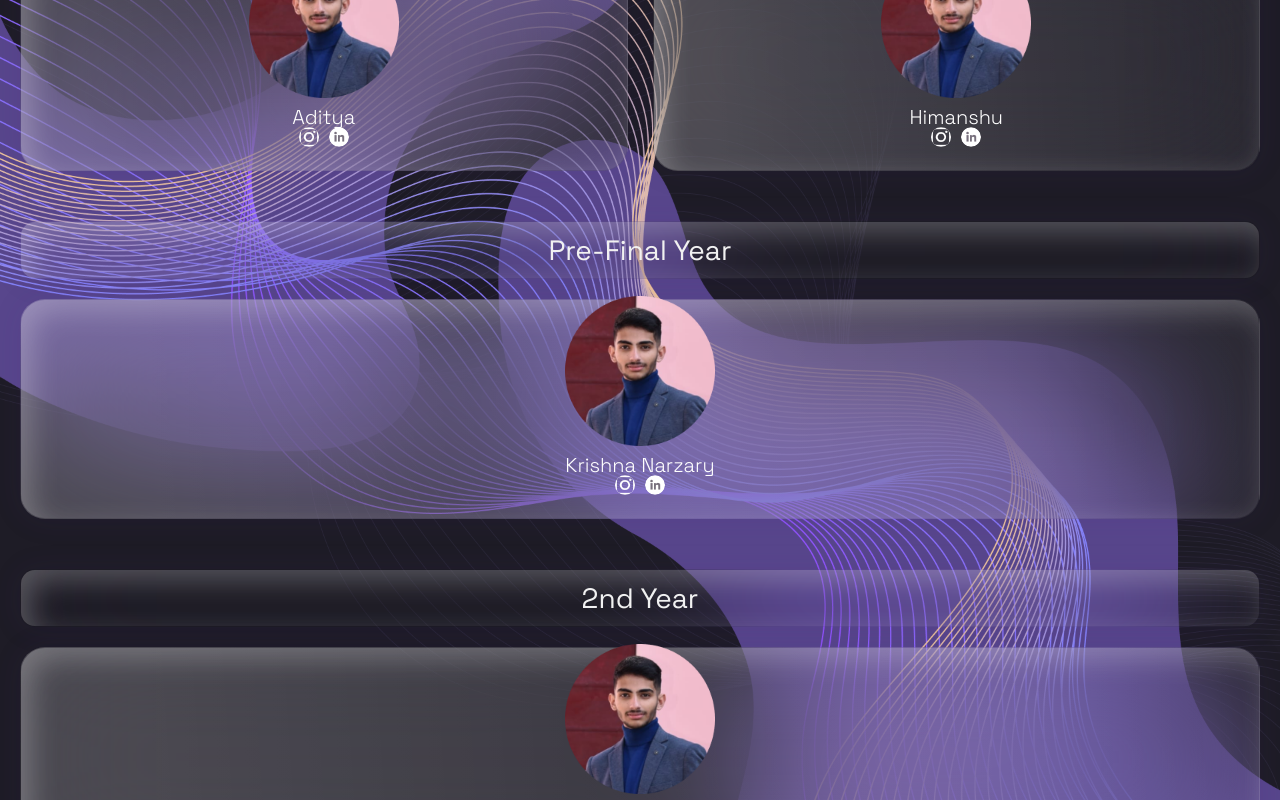
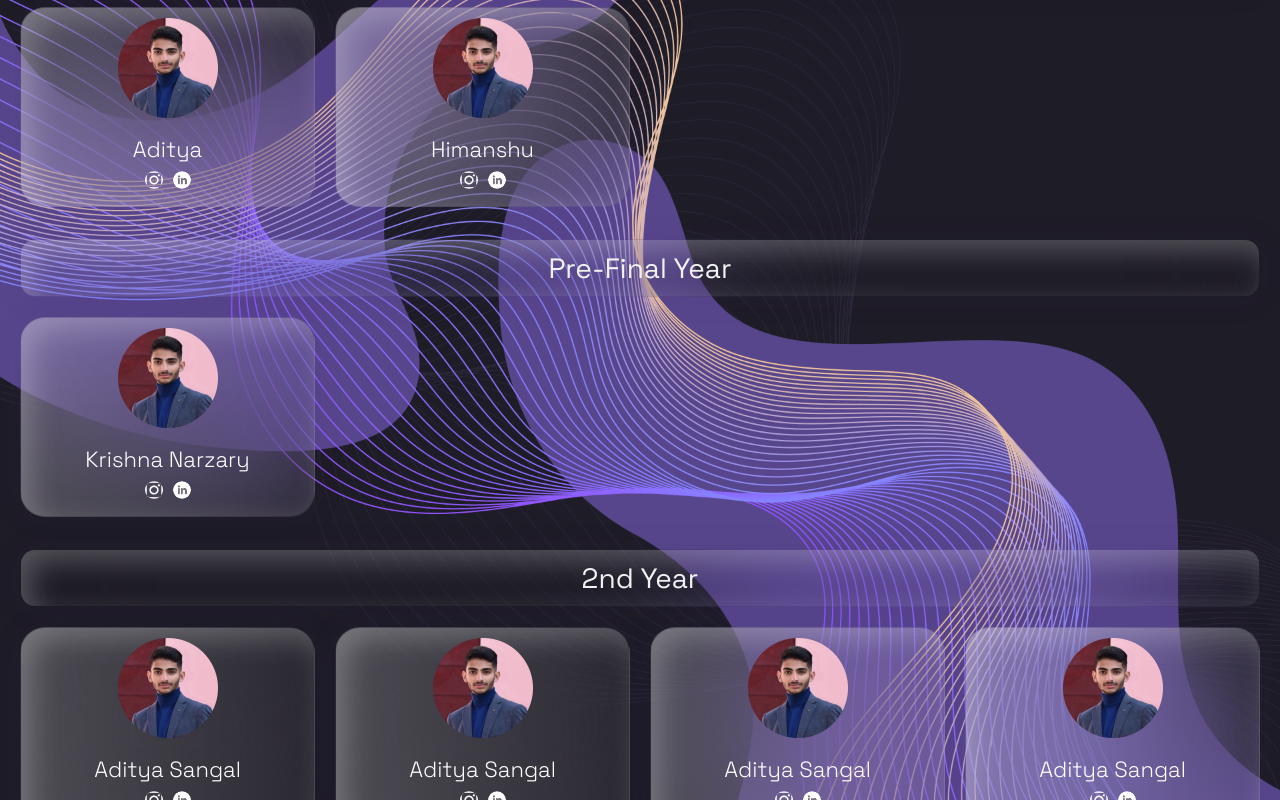
Before and after one commit to LovishShrail/matocm-website, a React (Create React App) app: page /team in a window 1280 px wide. Shown: the part 220-1020 px from the top of the page. Built offline with nearby package versions, Linux system fonts and the light colour scheme.

Commit message:
HomePage+css

```diff
--- a/src/data/projectData.js
+++ b/src/data/projectData.js
@@ -5,6 +5,30 @@ const projectData = [
   {
     title: "Previous Club Projects",
     projects: [
+      {
+        name: 'Project Alpha',
+        image: image1,
+        links: { instagram: "#", linkedin: "#" },
+        description: "Description aboeDescription about Project BeDescription about Project BeDescription about Project BeDescription about Project BeDescription about Project BeDescription about Project BeDescription about Project BeDescription about Project Betut Project Alpha."
+      },
+      {
+        name: 'Project Alpha',
+        image: image1,
+        links: { instagram: "#", linkedin: "#" },
+        description: "Description aboeDescription about Project BeDescription about Project BeDescription about Project BeDescription about Project BeDescription about Project BeDescription about Project BeDescription about Project BeDescription about Project Betut Project Alpha."
+      },
+      {
+        name: 'Project Alpha',
+        image: image1,
+        links: { instagram: "#", linkedin: "#" },
+        description: "Description aboeDescription about Project BeDescription about Project BeDescription about Project BeDescription about Project BeDescription about Project BeDescription about Project BeDescription about Project BeDescription about Project Betut Project Alpha."
+      },
+      {
+        name: 'Project Alpha',
+        image: image1,
+        links: { instagram: "#", linkedin: "#" },
+        description: "Description aboeDescription about Project BeDescription about Project BeDescription about Project BeDescription about Project BeDescription about Project BeDescription about Project BeDescription about Project BeDescription about Project Betut Project Alpha."
+      },
       {
         name: 'Project Alpha',
         image: image1,
--- a/src/pages/Team.js
+++ b/src/pages/Team.js
@@ -36,6 +36,78 @@ const teamData = [
   {
     title: "2nd Year",
     members: [
+      {
+        name: "Aditya Sangal",
+        image: member1,
+        links: {
+          instagram: "https://www.linkedin.com/in/prince-khandelwal-06147a1b1",
+          linkedin: "#",
+        },
+      },
+      {
+        name: "Aditya Sangal",
+        image: member1,
+        links: {
+          instagram: "https://www.linkedin.com/in/prince-khandelwal-06147a1b1",
+          linkedin: "#",
+        },
+      },
+      {
+        name: "Aditya Sangal",
+        image: member1,
+        links: {
+          instagram: "https://www.linkedin.com/in/prince-khandelwal-06147a1b1",
+          linkedin: "#",
+        },
+      },
+      {
+        name: "Aditya Sangal",
+        image: member1,
+        links: {
+          instagram: "https://www.linkedin.com/in/prince-khandelwal-06147a1b1",
+          linkedin: "#",
+        },
+      },
+      {
+        name: "Aditya Sangal",
+        image: member1,
+        links: {
+          instagram: "https://www.linkedin.com/in/prince-khandelwal-06147a1b1",
+          linkedin: "#",
+        },
+      },
+      {
+        name: "Aditya Sangal",
+        image: member1,
+        links: {
+          instagram: "https://www.linkedin.com/in/prince-khandelwal-06147a1b1",
+          linkedin: "#",
+        },
+      },
+      {
+        name: "Aditya Sangal",
+        image: member1,
+        links: {
+          instagram: "https://www.linkedin.com/in/prince-khandelwal-06147a1b1",
+          linkedin: "#",
+        },
+      },
+      {
+        name: "Aditya Sangal",
+        image: member1,
+        links: {
+          instagram: "https://www.linkedin.com/in/prince-khandelwal-06147a1b1",
+          linkedin: "#",
+        },
+      },
+      {
+        name: "Aditya Sangal",
+        image: member1,
+        links: {
+          instagram: "https://www.linkedin.com/in/prince-khandelwal-06147a1b1",
+          linkedin: "#",
+        },
+      },
       {
         name: "Aditya Sangal",
         image: member1,
--- a/src/styles/Projects.css
+++ b/src/styles/Projects.css
@@ -8,6 +8,7 @@
 }
 
 .project-section {
+
   background-image: url('../assets/Background\ 2.png');
   background-size: cover;
   background-position: center;
@@ -84,6 +85,7 @@
 /* Project Category Styles */
 .project-category {
   margin-bottom: 50px;
+  /* padding-top: 3.5rem */
 }
 
 .project-category h2 {
@@ -228,11 +230,16 @@
 }
 
 /* RESPONSIVE DESIGN */
-@media (max-width: 1200px) {
+@media (min-width: 768px) {
+
+  .project-section {
+    padding-top: 4.5rem;
+  }
   .project-grid {
-    grid-template-columns: repeat(auto-fit, minmax(150px, 1fr));
+    display: grid;
+    grid-template-columns: repeat(3, 1fr); /* Maximum of 3 columns */
     gap: 20px;
-  }
+}
   .project-card {
     height: 200px;
     padding: 10px;
@@ -256,6 +263,10 @@
 }
 
 @media (max-width: 768px) {
+
+  .project-section {
+    padding-top: 4rem;
+  }
   .project-header {
     flex-direction: column;
     gap: 15px;
@@ -297,6 +308,10 @@
 }
 
 @media (max-width: 480px) {
+
+  .project-section{
+    padding-top: 4rem;
+  }
   .project-category h2 {
     font-size: 20px;
   }
--- a/src/styles/Team.css
+++ b/src/styles/Team.css
@@ -22,6 +22,7 @@
 
 /* Team Header Styles */
 .team-header {
+  padding-top: 3.5rem;
   display: flex;
   justify-content: space-between;
   align-items: center;
@@ -55,6 +56,7 @@
   display: flex;
   gap: 10px;
   align-items: center;
+
 }
 
 .filter-dropdown {
@@ -86,6 +88,7 @@
 /* Team Category Styles */
 .team-category {
   margin-bottom: 50px;
+  margin-bottom: 2rem;
 }
 
 .team-category h2 {
@@ -131,7 +134,7 @@
   }
 
 .team-card:hover {
-  transform: scale(1.05);
+  transform: scale(1.01);
   box-shadow: 0px 4px 30px rgba(255, 255, 255, 0.4), inset 0px 0px 15px rgba(255, 255, 255, 0.4);
 }
 
@@ -140,7 +143,58 @@
   height: auto; /* Maintain aspect ratio */
   border-radius: 10px; /* Slightly rounded edges */
   margin-bottom: 3px;
-}.team-card {
+}
+
+/* .team-card {
+  display: flex;
+  justify-content: space-between;
+  align-items: center;
+  height: 220px;
+  width: 80%;
+  padding: 15px;
+  border-radius: 25px;
+  text-align: center;
+  transition: transform 0.3s ease, opacity 0.3s ease;
+  background: linear-gradient(
+    86.16deg,
+    rgba(255, 255, 255, 0.2) 11.14%,
+    rgba(255, 255, 255, 0.035) 113.29%
+  );
+  border: 1px solid;
+  border-image-source: linear-gradient(
+    155.31deg,
+    rgba(255, 255, 255, 0.115) 12.33%,
+    rgba(255, 255, 255, 0) 34.31%,
+    rgba(255, 255, 255, 0) 52.66%,
+    rgba(255, 255, 255, 0.1242) 74.67%
+  );
+  backdrop-filter: blur(70px);
+  box-shadow: 0px 1.2px 29.92px 0px #452A7C1A, 10px 10px 29px 0px #FFFFFF40 inset;
+} */
+
+.team-card img {
+  width: 150px;
+  height: auto;
+  border-radius: 10px;
+  margin-bottom: 3px;
+  order: 2; /* Position the image on the right side */
+}
+
+.team-card h3 {
+  margin: 3px 0;
+  font-size: 20px;
+  color: #fff;
+  font-weight: 300;
+  order: 1; /* Ensure the text is on the left side */
+}
+
+.team-card p {
+  font-size: 16px;
+  color: rgba(255, 255, 255, 0.7);
+  margin-bottom: 10px;
+  order: 1; /* Ensure the text is on the left side */
+}
+/* .team-card {
   display: flex;
   justify-content: space-between;
   align-items: center;
@@ -165,55 +219,7 @@
   );
   backdrop-filter: blur(70px);
   box-shadow: 0px 1.2px 29.92px 0px #452A7C1A, 10px 10px 29px 0px #FFFFFF40 inset;
-}
-
-.team-card img {
-  width: 150px;
-  height: auto;
-  border-radius: 10px;
-  margin-bottom: 3px;
-  order: 2; /* Position the image on the right side */
-}
-
-.team-card h3 {
-  margin: 3px 0;
-  font-size: 20px;
-  color: #fff;
-  font-weight: 300;
-  order: 1; /* Ensure the text is on the left side */
-}
-
-.team-card p {
-  font-size: 16px;
-  color: rgba(255, 255, 255, 0.7);
-  margin-bottom: 10px;
-  order: 1; /* Ensure the text is on the left side */
-}.team-card {
-  display: flex;
-  justify-content: space-between;
-  align-items: center;
-  height: 220px;
-  width: 100%;
-  padding: 15px;
-  border-radius: 25px;
-  text-align: center;
-  transition: transform 0.3s ease, opacity 0.3s ease;
-  background: linear-gradient(
-    86.16deg,
-    rgba(255, 255, 255, 0.2) 11.14%,
-    rgba(255, 255, 255, 0.035) 113.29%
-  );
-  border: 1px solid;
-  border-image-source: linear-gradient(
-    155.31deg,
-    rgba(255, 255, 255, 0.115) 12.33%,
-    rgba(255, 255, 255, 0) 34.31%,
-    rgba(255, 255, 255, 0) 52.66%,
-    rgba(255, 255, 255, 0.1242) 74.67%
-  );
-  backdrop-filter: blur(70px);
-  box-shadow: 0px 1.2px 29.92px 0px #452A7C1A, 10px 10px 29px 0px #FFFFFF40 inset;
-}
+} */
 
 .team-card img {
   width: 150px;
@@ -264,7 +270,7 @@
 }
 
 .social-links a img:hover {
-  transform: scale(1.2);
+  transform: scale(0.3);
 }
 
 .year-heading {
@@ -287,11 +293,12 @@
 }
 
 /* RESPONSIVE DESIGN */
-@media (max-width: 1200px) {
+@media (min-width: 780px) {
   .team-grid {
-    grid-template-columns: repeat(auto-fit, minmax(150px, 1fr));
+    display: grid;
+    grid-template-columns: repeat(4, 1fr); /* Maximum of 3 columns */
     gap: 20px;
-  }
+}
   .team-card {
     height: 200px;
     padding: 10px;
@@ -335,6 +342,7 @@
   }
   .team-category h2 {
     font-size: 22px;
+
   }
   .team-card {
     height: 180px;
```
